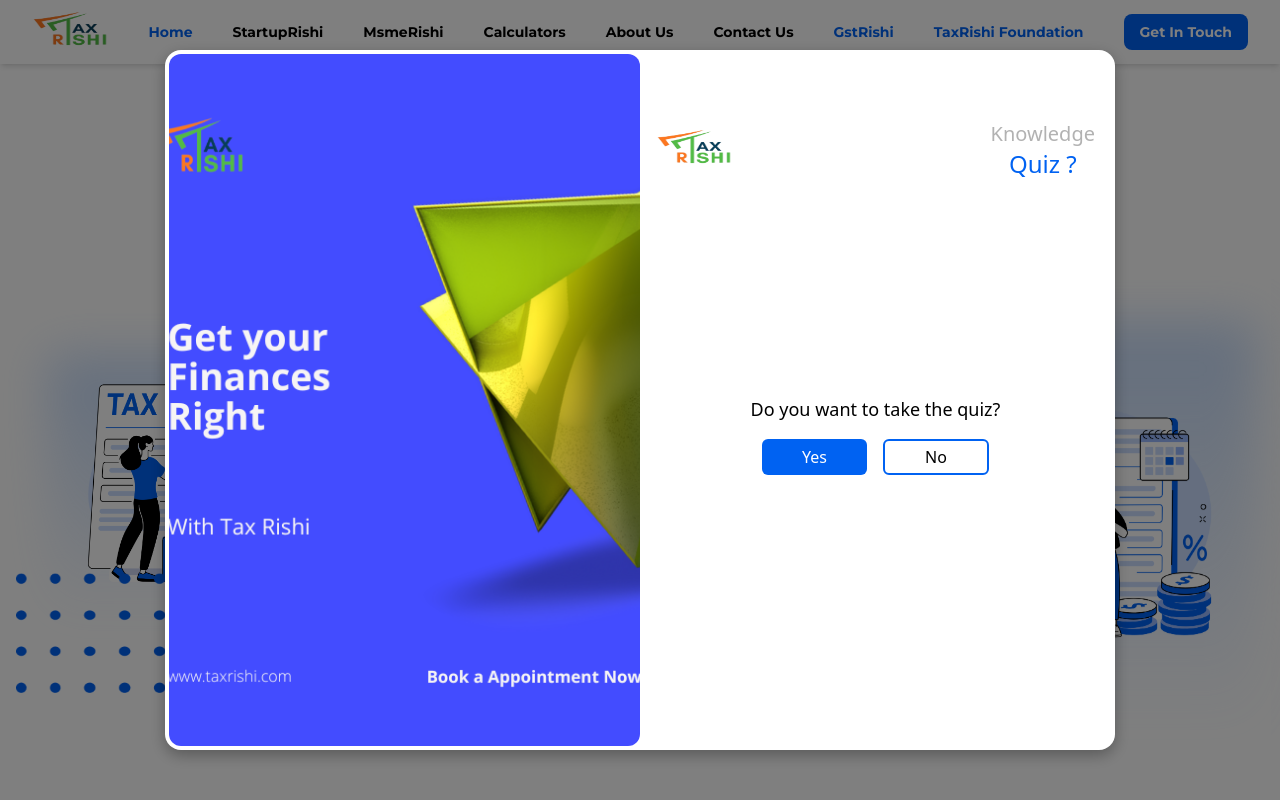
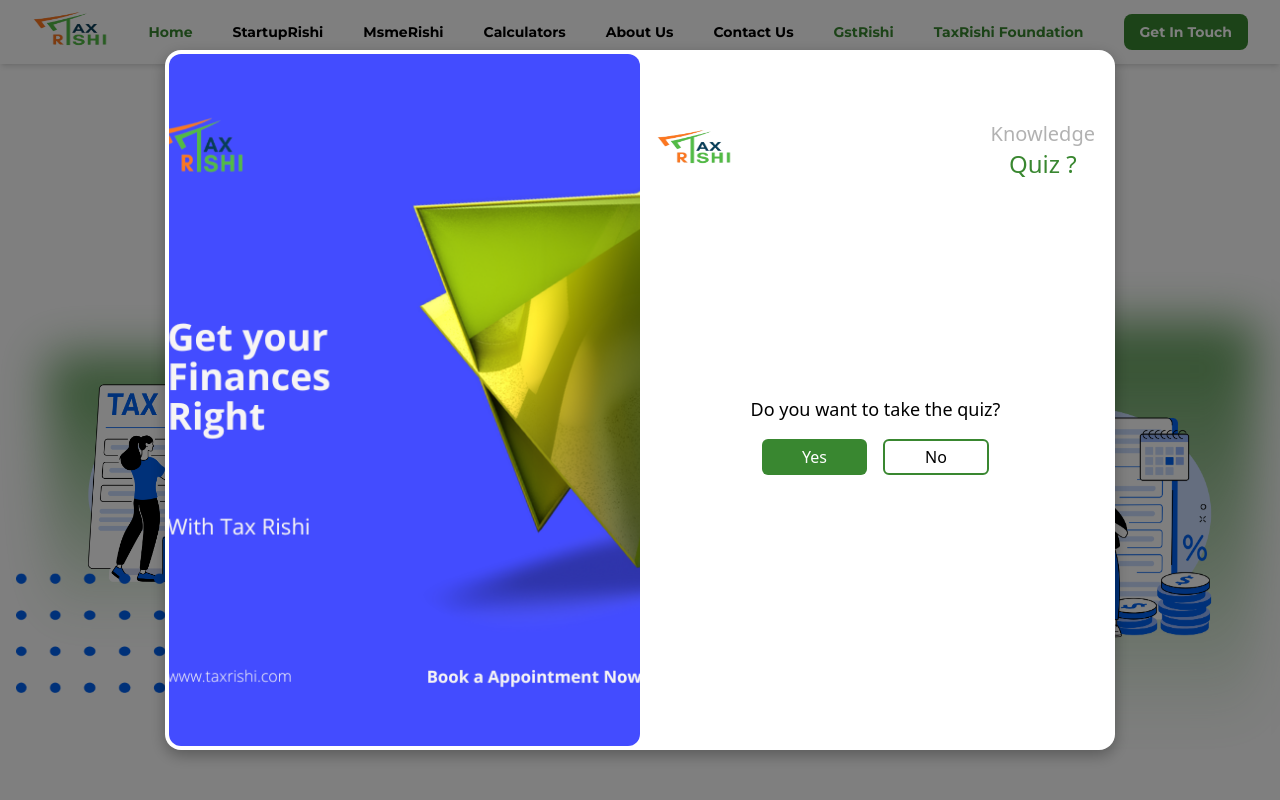
Before and after one commit to CsDeveloperLead/Tax_rishi, a React (Vite) app: page / in a window 1280 px wide. Shown: the top 800 px of the page. Built offline with nearby package versions, Linux system fonts and the light colour scheme.

Commit message:
color change

```diff
--- a/src/components/FinancialQuizModal.jsx
+++ b/src/components/FinancialQuizModal.jsx
@@ -197,7 +197,7 @@ const FinancialQuizModal = () => {
                                 onClick={() => handleAnswerClick(index + 1)}
                                 className={`w-[220px] text-sm py-1 md:py-2 border rounded-3xl hover:scale-110 transition duration-200 ${selectedAnswers[currentStep] === index + 1
                                   ? "bg-main text-white"
-                                  : "bg-white border-2 border-gray-500 hover:bg-blue-500 hover:text-white"
+                                  : "bg-white border-2 border-gray-500 hover:bg-green-700 hover:text-white"
                                   }`}
                               >
                                 {option}
@@ -251,7 +251,7 @@ const FinancialQuizModal = () => {
 
                         <button
                           onClick={nextStep}
-                          className="w-full mt-4 md:mt-6 py-1.5 md:py-2 bg-main text-white font-medium rounded-md hover:bg-blue-700"
+                          className="w-full mt-4 md:mt-6 py-1.5 md:py-2 bg-main text-white font-medium rounded-md hover:bg-green-700"
                         >
                           Click to View Result
                         </button>
@@ -265,10 +265,10 @@ const FinancialQuizModal = () => {
                 <p className="text-lg font-medium">
                   Your Financial Knowledge Score:
                 </p>
-                <p className="text-2xl font-bold text-blue-600">{JSON.parse(localStorage.getItem("score"))}%</p>
+                <p className="text-2xl font-bold text-main">{JSON.parse(localStorage.getItem("score"))}%</p>
                 <button
                   onClick={closeModal}
-                  className="mt-6 bg-blue-600 text-white py-2 px-4 rounded-md mb-4"
+                  className="mt-6 bg-main text-white py-2 px-4 rounded-md mb-4"
                 >
                   Close
                 </button>
--- a/src/components/HomeComponents/Hero.jsx
+++ b/src/components/HomeComponents/Hero.jsx
@@ -40,7 +40,7 @@ const Hero = () => {
       {/* left image */}
 
       <div className="absolute left-20 mt-14 hidden md:block">
-        <div className="absolute -inset-8 bg-gradient-to-b from-[#bbd5fb] to-transparent blur-xl rounded-lg opacity-80"></div>
+        <div className="absolute -inset-8 bg-gradient-to-b from-[#398730] to-transparent blur-xl rounded-lg opacity-80"></div>
         <div className="w-[210px] h-[210px] relative flex justify-center items-center rounded-lg">
           <img
             src={LeftImage}
@@ -59,7 +59,7 @@ const Hero = () => {
       <div className="absolute md:right-14 md:bottom-28 bottom-10 flex flex-col xl:bottom-40">
         <div className="relative w-[200px] h-[250px] md:w-[250px] md:h-[350px] ">
           {/* Main Content */}
-          <div className="absolute -inset-8 bg-gradient-to-b from-[#bbd5fb] to-transparent blur-xl rounded-lg opacity-80"></div>
+          <div className="absolute -inset-8 bg-gradient-to-b from-[#398730] to-transparent blur-xl rounded-lg opacity-80"></div>
           <img
             src={RightImage}
             alt="image"
--- a/src/components/Navbar.jsx
+++ b/src/components/Navbar.jsx
@@ -211,7 +211,7 @@ const Navbar = () => {
             {/* Get In Touch Button */}
             <Link
               to='https://wa.link/ponzo9'
-              className="px-4 py-2 bg-main text-white rounded-lg hover:bg-blue-700"
+              className="px-4 py-2 bg-main text-white rounded-lg hover:bg-green-700"
             >
               Get In Touch
             </Link>
--- a/src/pages/Fd.jsx
+++ b/src/pages/Fd.jsx
@@ -202,7 +202,7 @@ function Fd() {
                 </p>
               </div>
               <Link to="/contact">
-                <button className="bg-main hover:bg-blue-800 text-white font-semibold mt-4 px-6 py-2 rounded-lg">
+                <button className="bg-main hover:bg-green-700 text-white font-semibold mt-4 px-6 py-2 rounded-lg">
                   INVEST NOW
                 </button>
               </Link>
--- a/src/pages/Irr.jsx
+++ b/src/pages/Irr.jsx
@@ -184,7 +184,7 @@ function IrrCalculator() {
                 </p>
               </div>
               <Link to="/contact">
-              <button className="bg-main hover:bg-blue-800 text-white font-semibold mt-4 px-6 py-2 rounded-lg">
+              <button className="bg-main hover:bg-green-700 text-white font-semibold mt-4 px-6 py-2 rounded-lg">
                 INVEST NOW
               </button>
               </Link>
--- a/src/pages/Mutual.jsx
+++ b/src/pages/Mutual.jsx
@@ -155,7 +155,7 @@ function Mutual() {
                 </p>
               </div>
               <Link to="/contact">
-                <button className="bg-main hover:bg-blue-800 text-white font-semibold mt-4 px-6 py-2 rounded-lg">
+                <button className="bg-main hover:bg-green-700 text-white font-semibold mt-4 px-6 py-2 rounded-lg">
                   INVEST NOW
                 </button>
               </Link>
--- a/src/pages/Ppf.jsx
+++ b/src/pages/Ppf.jsx
@@ -148,7 +148,7 @@ function Ppf() {
                 </p>
               </div>
               <Link to="/contact">
-              <button className="bg-main hover:bg-blue-800 text-white font-semibold mt-4 px-6 py-2 rounded-lg">
+              <button className="bg-main hover:bg-green-700 text-white font-semibold mt-4 px-6 py-2 rounded-lg">
                 INVEST NOW
               </button>
               </Link>
--- a/src/pages/Simple.jsx
+++ b/src/pages/Simple.jsx
@@ -151,7 +151,7 @@ function Simple() {
                 </p>
               </div>
               <Link to="/contact">
-                <button className="bg-main hover:bg-blue-800 text-white font-semibold mt-4 px-6 py-2 rounded-lg">
+                <button className="bg-main hover:bg-green-700 text-white font-semibold mt-4 px-6 py-2 rounded-lg">
                   INVEST NOW
                 </button>
               </Link>
--- a/src/pages/Sip.jsx
+++ b/src/pages/Sip.jsx
@@ -168,7 +168,7 @@ function SIPCalculator() {
                 </p>
               </div>
               <Link to="/contact">
-              <button className="bg-main hover:bg-blue-800 text-white font-semibold mt-4 px-6 py-2 rounded-lg">
+              <button className="bg-main hover:bg-green-700 text-white font-semibold mt-4 px-6 py-2 rounded-lg">
                 INVEST NOW
               </button>
               </Link>
--- a/src/pages/Swp.jsx
+++ b/src/pages/Swp.jsx
@@ -187,7 +187,7 @@ function SWPCalculator() {
                 </p>
               </div>
               <Link to="/contact">
-              <button className="bg-main hover:bg-blue-800 text-white font-semibold mt-4 px-6 py-2 rounded-lg">
+              <button className="bg-main hover:bg-green-700 text-white font-semibold mt-4 px-6 py-2 rounded-lg">
                 INVEST NOW
               </button>
               </Link>
--- a/tailwind.config.js
+++ b/tailwind.config.js
@@ -21,7 +21,7 @@ export default {
         montserrat900: 900,
       },
       colors: {
-        main: '#0062f2',
+        main: '#398730',
         'custom-blue-start': '#0062F2',
         'custom-blue-end': '#B4C8E6',
         // Custom color defined here
```
